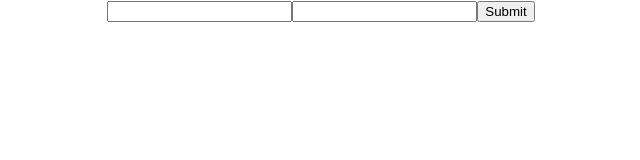
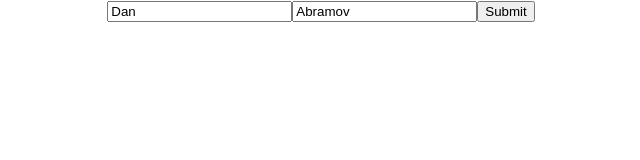
Before and after one commit to doniisetiiawan/react-fga, a React (Create React App) app: page / in a window 1280 px wide. Shown: the top 160 px of the page, without its empty margins (319-959 px from the left). Built offline with nearby package versions, Linux system fonts and the light colour scheme.

Commit message:
Controlled component

```diff
--- a/src/App.js
+++ b/src/App.js
@@ -1,12 +1,12 @@
 /* eslint-disable react/jsx-filename-extension */
 import React from 'react';
-import Uncontrolled from './components/Uncontrolled';
+import Controlled from './components/Controlled';
 import './App.css';
 
 function App() {
   return (
     <div className="App">
-      <Uncontrolled />
+      <Controlled />
     </div>
   );
 }
--- /dev/null
+++ b/src/components/Controlled/index.jsx
@@ -0,0 +1,49 @@
+import React, { Component } from 'react';
+
+class index extends Component {
+  constructor(props) {
+    super(props);
+
+    this.state = {
+      firstName: 'Dan',
+      lastName: 'Abramov',
+    };
+  }
+
+  handleChange = ({ target: { name, value } }) => {
+    this.setState({
+      [name]: value,
+    });
+  };
+
+  handleSubmit = (e) => {
+    const { lastName, firstName } = this.state;
+
+    e.preventDefault();
+    console.log(`${firstName} ${lastName}`);
+  };
+
+  render() {
+    const { lastName, firstName } = this.state;
+
+    return (
+      <form onSubmit={this.handleSubmit}>
+        <input
+          type="text"
+          name="firstName"
+          value={firstName}
+          onChange={this.handleChange}
+        />
+        <input
+          type="text"
+          name="lastName"
+          value={lastName}
+          onChange={this.handleChange}
+        />
+        <button>Submit</button>
+      </form>
+    );
+  }
+}
+
+export default index;
```
